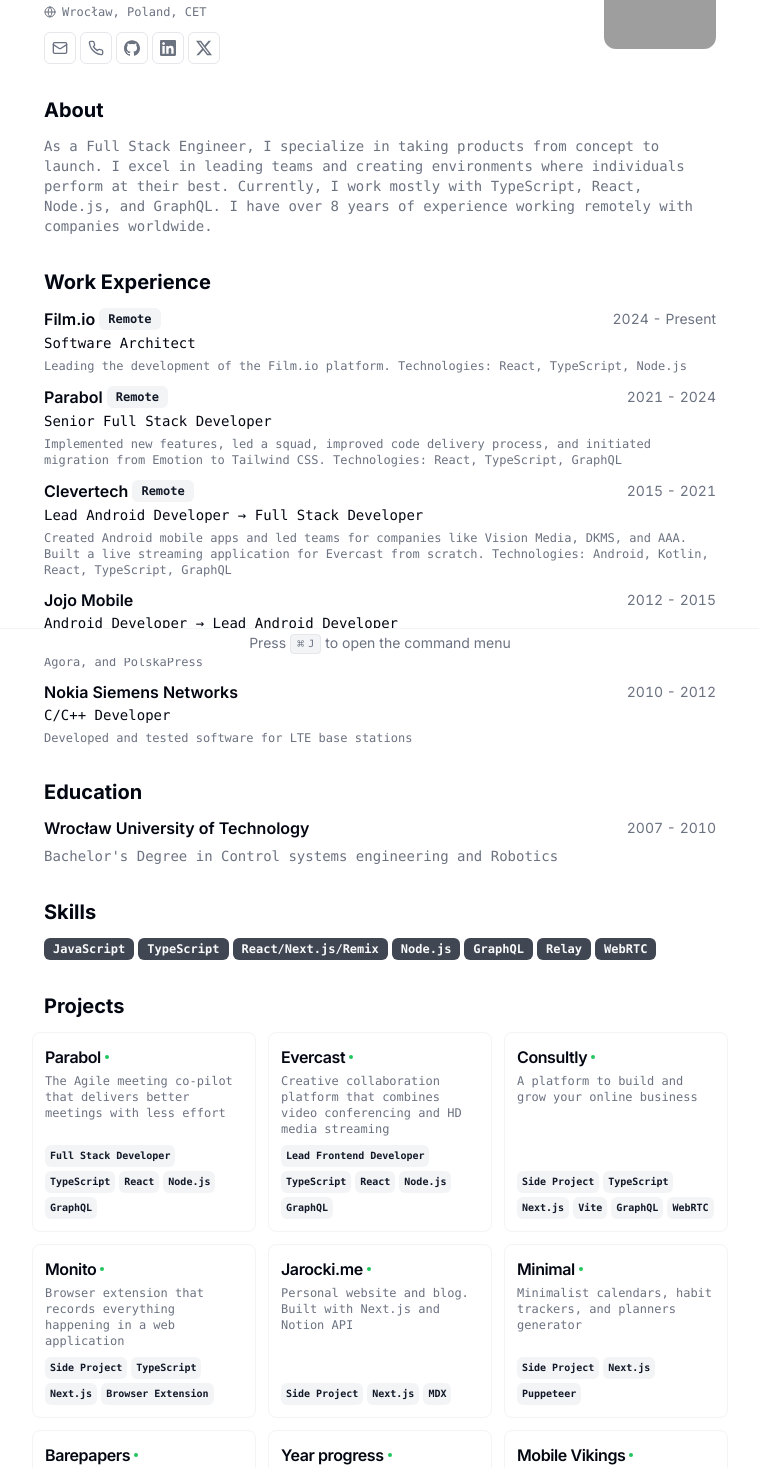
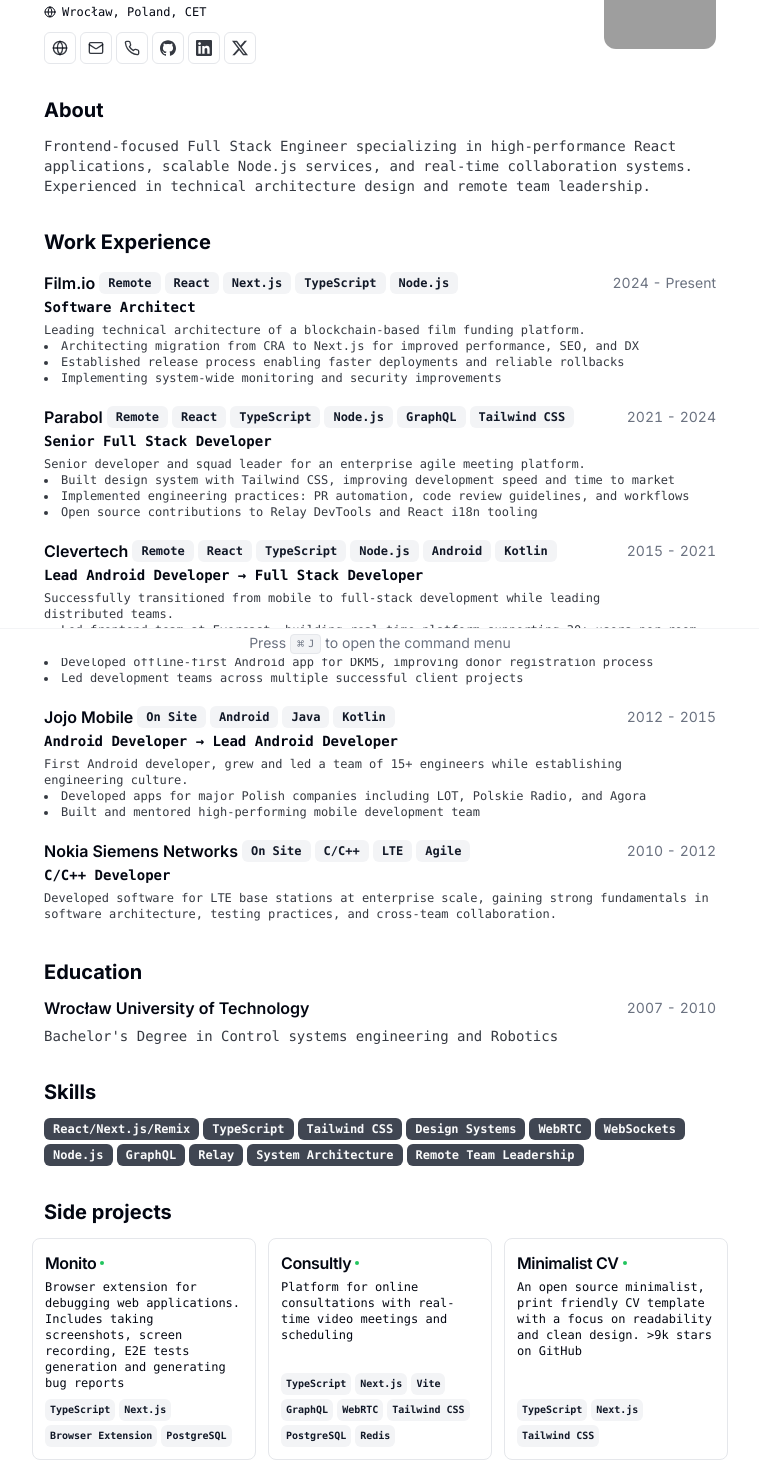
Before and after one commit to BartoszJarocki/cv, a Next.js app: page / in a window 1280 px wide. Shown: the part 142-1610 px from the top of the page, without its empty margins (260-1019 px from the left). Built offline with nearby package versions, Linux system fonts and the light colour scheme; grey boxes are pictures that could not be loaded.

Commit message:
Updated data

```diff
--- a/src/app/page.tsx
+++ b/src/app/page.tsx
@@ -10,21 +10,21 @@ import { RESUME_DATA } from "@/data/resume-data";
 import { ProjectCard } from "@/components/project-card";
 
 export const metadata: Metadata = {
-  title: `${RESUME_DATA.name} | ${RESUME_DATA.about}`,
-  description: RESUME_DATA.summary,
+  title: `${RESUME_DATA.name}`,
+  description: `${RESUME_DATA.about}`,
 };
 
 export default function Page() {
   return (
-    <main className="container relative mx-auto scroll-my-12 overflow-auto p-4 print:p-12 md:p-16">
+    <main className="container relative mx-auto scroll-my-12 overflow-auto p-4 print:p-11 md:p-16">
       <section className="mx-auto w-full max-w-2xl space-y-8 bg-white print:space-y-4">
         <div className="flex items-center justify-between">
           <div className="flex-1 space-y-1.5">
             <h1 className="text-2xl font-bold">{RESUME_DATA.name}</h1>
-            <p className="max-w-md text-pretty font-mono text-sm text-muted-foreground print:text-[12px]">
+            <p className="max-w-md text-pretty font-mono text-sm text-foreground/80 print:text-[12px]">
               {RESUME_DATA.about}
             </p>
-            <p className="max-w-md items-center text-pretty font-mono text-xs text-muted-foreground">
+            <p className="max-w-md items-center text-pretty font-mono text-xs text-foreground">
               <a
                 className="inline-flex gap-x-1.5 align-baseline leading-none hover:underline"
                 href={RESUME_DATA.locationLink}
@@ -34,7 +34,19 @@ export default function Page() {
                 {RESUME_DATA.location}
               </a>
             </p>
-            <div className="flex gap-x-1 pt-1 font-mono text-sm text-muted-foreground print:hidden">
+            <div className="flex gap-x-1 pt-1 font-mono text-sm text-foreground/80 print:hidden">
+              {RESUME_DATA.personalWebsiteUrl ? (
+                <Button
+                  className="size-8"
+                  variant="outline"
+                  size="icon"
+                  asChild
+                >
+                  <a href={RESUME_DATA.personalWebsiteUrl}>
+                    <GlobeIcon className="size-4" />
+                  </a>
+                </Button>
+              ) : null}
               {RESUME_DATA.contact.email ? (
                 <Button
                   className="size-8"
@@ -73,15 +85,28 @@ export default function Page() {
                 </Button>
               ))}
             </div>
-            <div className="hidden flex-col gap-x-1 font-mono text-sm text-muted-foreground print:flex print:text-[12px]">
-              {RESUME_DATA.contact.email ? (
-                <a href={`mailto:${RESUME_DATA.contact.email}`}>
-                  <span className="underline">{RESUME_DATA.contact.email}</span>
+            <div className="hidden gap-x-2 font-mono text-sm text-foreground/80 print:flex print:text-[12px]">
+              {RESUME_DATA.personalWebsiteUrl ? (
+                <a className="underline" href={RESUME_DATA.personalWebsiteUrl}>
+                  jarocki.me
                 </a>
               ) : null}
+              /
+              {RESUME_DATA.contact.email ? (
+                <a
+                  className="underline"
+                  href={`mailto:${RESUME_DATA.contact.email}`}
+                >
+                  {RESUME_DATA.contact.email}
+                </a>
+              ) : null}
+              /
               {RESUME_DATA.contact.tel ? (
-                <a href={`tel:${RESUME_DATA.contact.tel}`}>
-                  <span className="underline">{RESUME_DATA.contact.tel}</span>
+                <a
+                  className="underline"
+                  href={`tel:${RESUME_DATA.contact.tel}`}
+                >
+                  {RESUME_DATA.contact.tel}
                 </a>
               ) : null}
             </div>
@@ -94,7 +119,7 @@ export default function Page() {
         </div>
         <Section>
           <h2 className="text-xl font-bold">About</h2>
-          <p className="text-pretty font-mono text-sm text-muted-foreground print:text-[12px]">
+          <p className="text-pretty font-mono text-sm text-foreground/80 print:text-[12px]">
             {RESUME_DATA.summary}
           </p>
         </Section>
@@ -102,10 +127,10 @@ export default function Page() {
           <h2 className="text-xl font-bold">Work Experience</h2>
           {RESUME_DATA.work.map((work) => {
             return (
-              <Card key={work.company}>
-                <CardHeader>
+              <Card key={work.company} className="py-1">
+                <CardHeader className="print:space-y-1">
                   <div className="flex items-center justify-between gap-x-2 text-base">
-                    <h3 className="inline-flex items-center justify-center gap-x-1 font-semibold leading-none">
+                    <h3 className="inline-flex items-center justify-center gap-x-1 font-semibold leading-none print:text-sm">
                       <a className="hover:underline" href={work.link}>
                         {work.company}
                       </a>
@@ -114,7 +139,7 @@ export default function Page() {
                         {work.badges.map((badge) => (
                           <Badge
                             variant="secondary"
-                            className="align-middle text-xs print:text-[8px] print:leading-tight print:px-1 print:py-0.5"
+                            className="align-middle text-xs print:px-1 print:py-0.5 print:text-[8px] print:leading-tight"
                             key={badge}
                           >
                             {badge}
@@ -127,11 +152,11 @@ export default function Page() {
                     </div>
                   </div>
 
-                  <h4 className="font-mono text-sm leading-none print:text-[12px]">
+                  <h4 className="font-mono text-sm font-semibold leading-none print:text-[12px]">
                     {work.title}
                   </h4>
                 </CardHeader>
-                <CardContent className="mt-2 text-xs print:text-[10px]">
+                <CardContent className="mt-2 text-xs text-foreground/80 print:mt-1 print:text-[10px]">
                   {work.description}
                 </CardContent>
               </Card>
@@ -153,7 +178,7 @@ export default function Page() {
                     </div>
                   </div>
                 </CardHeader>
-                <CardContent className="mt-2 print:text-[12px]">
+                <CardContent className="mt-2 text-foreground/80 print:text-[12px]">
                   {education.degree}
                 </CardContent>
               </Card>
@@ -173,8 +198,8 @@ export default function Page() {
           </div>
         </Section>
 
-        <Section className="print-force-new-page scroll-mb-16">
-          <h2 className="text-xl font-bold">Projects</h2>
+        <Section className="print-force-new-page scroll-mb-16 print:space-y-4 print:pt-12">
+          <h2 className="text-xl font-bold">Side projects</h2>
           <div className="-mx-3 grid grid-cols-1 gap-3 print:grid-cols-3 print:gap-2 md:grid-cols-2 lg:grid-cols-3">
             {RESUME_DATA.projects.map((project) => {
               return (
--- a/src/components/project-card.tsx
+++ b/src/components/project-card.tsx
@@ -16,7 +16,7 @@ interface Props {
 
 export function ProjectCard({ title, description, tags, link }: Props) {
   return (
-    <Card className="flex flex-col overflow-hidden border border-muted p-3">
+    <Card className="flex flex-col overflow-hidden border p-3">
       <CardHeader className="">
         <div className="space-y-1">
           <CardTitle className="text-base">
--- a/src/components/ui/card.tsx
+++ b/src/components/ui/card.tsx
@@ -47,7 +47,7 @@ const CardDescription = React.forwardRef<
 >(({ className, ...props }, ref) => (
   <p
     ref={ref}
-    className={cn("text-sm text-muted-foreground", className)}
+    className={cn("text-sm text-foreground", className)}
     {...props}
   />
 ));
--- a/src/components/ui/section.tsx
+++ b/src/components/ui/section.tsx
@@ -6,7 +6,7 @@ export interface BadgeProps extends React.HTMLAttributes<HTMLDivElement> {}
 export function Section({ className, ...props }: BadgeProps) {
   return (
     <section
-      className={cn("flex min-h-0 flex-col gap-y-3", className)}
+      className={cn("flex min-h-0 flex-col gap-y-3 print:gap-y-1", className)}
       {...props}
     />
   );
--- a/src/data/resume-data.tsx
+++ b/src/data/resume-data.tsx
@@ -1,21 +1,10 @@
 import {
-  AmbitLogo,
-  BarepapersLogo,
-  BimLogo,
-  CDGOLogo,
   ClevertechLogo,
   ConsultlyLogo,
-  EvercastLogo,
-  Howdy,
-  JarockiMeLogo,
   JojoMobileLogo,
-  Minimal,
-  MobileVikingsLogo,
   MonitoLogo,
   NSNLogo,
   ParabolLogo,
-  TastyCloudLogo,
-  YearProgressLogo,
 } from "@/images/logos";
 import { GitHubIcon, LinkedInIcon, XIcon } from "@/components/icons";
 
@@ -26,8 +15,14 @@ export const RESUME_DATA = {
   locationLink: "https://www.google.com/maps/place/Wrocław",
   about:
     "Detail-oriented Full Stack Engineer dedicated to building high-quality products.",
-  summary:
-    "As a Full Stack Engineer, I specialize in taking products from concept to launch. I excel in leading teams and creating environments where individuals perform at their best. Currently, I work mostly with TypeScript, React, Node.js, and GraphQL. I have over 8 years of experience working remotely with companies worldwide.",
+  summary: (
+    <>
+      Frontend-focused Full Stack Engineer specializing in high-performance
+      React applications, scalable Node.js services, and real-time collaboration
+      systems. Experienced in technical architecture design and remote team
+      leadership.
+    </>
+  ),
   avatarUrl: "https://avatars.githubusercontent.com/u/1017620?v=4",
   personalWebsiteUrl: "https://jarocki.me",
   contact: {
@@ -63,113 +58,168 @@ export const RESUME_DATA = {
     {
       company: "Film.io",
       link: "https://film.io",
-      badges: ["Remote"],
+      badges: ["Remote", "React", "Next.js", "TypeScript", "Node.js"],
       title: "Software Architect",
       logo: ConsultlyLogo,
       start: "2024",
       end: null,
-      description:
-        "Leading the development of the Film.io platform. Technologies: React, TypeScript, Node.js",
+      description: (
+        <>
+          Leading technical architecture of a blockchain-based film funding
+          platform.
+          <ul className="list-inside list-disc">
+            <li>
+              Architecting migration from CRA to Next.js for improved
+              performance, SEO, and DX
+            </li>
+            <li>
+              Established release process enabling faster deployments and
+              reliable rollbacks
+            </li>
+            <li>
+              Implementing system-wide monitoring and security improvements
+            </li>
+          </ul>
+        </>
+      ),
     },
     {
       company: "Parabol",
       link: "https://parabol.co",
-      badges: ["Remote"],
+      badges: [
+        "Remote",
+        "React",
+        "TypeScript",
+        "Node.js",
+        "GraphQL",
+        "Tailwind CSS",
+      ],
       title: "Senior Full Stack Developer",
       logo: ParabolLogo,
       start: "2021",
       end: "2024",
-      description:
-        "Implemented new features, led a squad, improved code delivery process, and initiated migration from Emotion to Tailwind CSS. Technologies: React, TypeScript, GraphQL",
+      description: (
+        <>
+          Senior developer and squad leader for an enterprise agile meeting
+          platform.
+          <ul className="list-inside list-disc">
+            <li>
+              Built design system with Tailwind CSS, improving development speed
+              and time to market
+            </li>
+            <li>
+              Implemented engineering practices: PR automation, code review
+              guidelines, and workflows
+            </li>
+            <li>
+              Open source contributions to Relay DevTools and React i18n tooling
+            </li>
+          </ul>
+        </>
+      ),
     },
     {
       company: "Clevertech",
       link: "https://clevertech.biz",
-      badges: ["Remote"],
+      badges: ["Remote", "React", "TypeScript", "Node.js", "Android", "Kotlin"],
       title: "Lead Android Developer → Full Stack Developer",
       logo: ClevertechLogo,
       start: "2015",
       end: "2021",
-      description:
-        "Created Android mobile apps and led teams for companies like Vision Media, DKMS, and AAA. Built a live streaming application for Evercast from scratch. Technologies: Android, Kotlin, React, TypeScript, GraphQL",
+      description: (
+        <>
+          Successfully transitioned from mobile to full-stack development while
+          leading distributed teams.
+          <ul className="list-inside list-disc">
+            <li>
+              Led frontend team at Evercast, building real-time platform
+              supporting 30+ users per room with HD streaming and collaboration
+              tools
+            </li>
+            <li>
+              Developed offline-first Android app for DKMS, improving donor
+              registration process
+            </li>
+            <li>
+              Led development teams across multiple successful client projects
+            </li>
+          </ul>
+        </>
+      ),
     },
     {
       company: "Jojo Mobile",
       link: "https://bsgroup.eu/",
-      badges: [],
+      badges: ["On Site", "Android", "Java", "Kotlin"],
       title: "Android Developer → Lead Android Developer",
       logo: JojoMobileLogo,
       start: "2012",
       end: "2015",
-      description:
-        "Led the Android team and developed apps for major Polish companies like LOT, Polskie Radio, Agora, and PolskaPress",
+      description: (
+        <>
+          First Android developer, grew and led a team of 15+ engineers while
+          establishing engineering culture.
+          <ul className="list-inside list-disc">
+            <li>
+              Developed apps for major Polish companies including LOT, Polskie
+              Radio, and Agora
+            </li>
+            <li>Built and mentored high-performing mobile development team</li>
+          </ul>
+        </>
+      ),
     },
     {
       company: "Nokia Siemens Networks",
       link: "https://www.nokia.com",
-      badges: [],
+      badges: ["On Site", "C/C++", "LTE", "Agile"],
       title: "C/C++ Developer",
       logo: NSNLogo,
       start: "2010",
       end: "2012",
-      description: "Developed and tested software for LTE base stations",
+      description:
+        "Developed software for LTE base stations at enterprise scale, gaining strong fundamentals in software architecture, testing practices, and cross-team collaboration.",
     },
   ],
   skills: [
-    "JavaScript",
+    "React/Next.js/Remix",
     "TypeScript",
-    "React/Next.js/Remix",
+    "Tailwind CSS",
+    "Design Systems",
+    "WebRTC",
+    "WebSockets",
     "Node.js",
     "GraphQL",
     "Relay",
-    "WebRTC",
+    "System Architecture",
+    "Remote Team Leadership",
   ],
   projects: [
     {
-      title: "Parabol",
-      techStack: [
-        "Full Stack Developer",
-        "TypeScript",
-        "React",
-        "Node.js",
-        "GraphQL",
-      ],
+      title: "Monito",
+      techStack: ["TypeScript", "Next.js", "Browser Extension", "PostgreSQL"],
       description:
-        "The Agile meeting co-pilot that delivers better meetings with less effort",
-      logo: ParabolLogo,
+        "Browser extension for debugging web applications. Includes taking screenshots, screen recording, E2E tests generation and generating bug reports",
+      logo: MonitoLogo,
       link: {
-        label: "github.com",
-        href: "https://parabol.co/",
-      },
-    },
-    {
-      title: "Evercast",
-      techStack: [
-        "Lead Frontend Developer",
-        "TypeScript",
-        "React",
-        "Node.js",
-        "GraphQL",
-      ],
-      description:
-        "Creative collaboration platform that combines video conferencing and HD media streaming",
-      logo: EvercastLogo,
-      link: {
-        label: "evercast.us",
-        href: "https://www.evercast.us/",
+        label: "monito.dev",
+        href: "https://monito.dev/",
       },
     },
     {
       title: "Consultly",
       techStack: [
-        "Side Project",
         "TypeScript",
         "Next.js",
         "Vite",
         "GraphQL",
         "WebRTC",
+        "Tailwind CSS",
+        "PostgreSQL",
+        "Redis",
       ],
-      description: "A platform to build and grow your online business",
+      description:
+        "Platform for online consultations with real-time video meetings and scheduling",
       logo: ConsultlyLogo,
       link: {
         label: "consultly.com",
@@ -177,111 +227,15 @@ export const RESUME_DATA = {
       },
     },
     {
-      title: "Monito",
-      techStack: ["Side Project", "TypeScript", "Next.js", "Browser Extension"],
+      title: "Minimalist CV",
+      techStack: ["TypeScript", "Next.js", "Tailwind CSS"],
       description:
-        "Browser extension that records everything happening in a web application",
+        "An open source minimalist, print friendly CV template with a focus on readability and clean design. >9k stars on GitHub",
       logo: MonitoLogo,
       link: {
-        label: "monito.dev",
-        href: "https://monito.dev/",
+        label: "Minimalist CV",
+        href: "https://github.com/BartoszJarocki/cv",
       },
-    },
-    {
-      title: "Jarocki.me",
-      techStack: ["Side Project", "Next.js", "MDX"],
-      description:
-        "Personal website and blog. Built with Next.js and Notion API",
-      logo: JarockiMeLogo,
-      link: {
-        label: "github.com",
-        href: "https://jarocki.me/",
-      },
-    },
-    {
-      title: "Minimal",
-      techStack: ["Side Project", "Next.js", "Puppeteer"],
-      description:
-        "Minimalist calendars, habit trackers, and planners generator",
-      logo: Minimal,
-      link: {
-        label: "useminimal.com",
-        href: "https://useminimal.com/",
-      },
-    },
-    {
-      title: "Barepapers",
-      techStack: ["Side Project", "Next.js", "Puppeteer"],
-      description:
-        "Generates beautiful wallpapers using random shapes and gradients",
-      logo: BarepapersLogo,
-      link: {
-        label: "barepapers.com",
-        href: "https://barepapers.com/",
-      },
-    },
-    {
-      title: "Year progress",
-      techStack: ["Side Project", "TypeScript", "Next.js"],
-      description: "Tracks current year progress and displays a countdown",
-      logo: YearProgressLogo,
-      link: {
-        label: "getyearprogress.com",
-        href: "https://getyearprogress.com/",
-      },
-    },
-    {
-      title: "Mobile Vikings",
-      techStack: ["Lead Android Developer", "Android", "Kotlin"],
-      description:
-        "Android application for leading virtual mobile operator in Poland",
-      logo: MobileVikingsLogo,
-      link: {
-        label: "mobilevikings.pl",
-        href: "https://mobilevikings.pl/",
-      },
-    },
-    {
-      title: "Howdy",
-      techStack: ["Lead Android Developer", "Android", "Kotlin"],
-      description: "Howdy is a place for joining communities you care about",
-      logo: Howdy,
-      link: {
-        label: "play.google.com",
-        href: "https://howdy.co/",
-      },
-    },
-    {
-      title: "Tastycloud",
-      techStack: ["Lead Android Developer", "Android", "Kotlin"],
-      description:
-        "Android application for managing and displaying restaurant menus in kiosk mode",
-      logo: TastyCloudLogo,
-      link: {
-        label: "tastycloud.fr",
-        href: "https://www.tastycloud.fr/",
-      },
-    },
-    {
-      title: "Ambit",
-      techStack: ["Lead Android Developer", "Android", "Kotlin"],
-      description:
-        "Android application that helps with sharing your contact details",
-      logo: AmbitLogo,
-    },
-    {
-      title: "Bim",
-      techStack: ["Lead Android Developer", "Android", "Kotlin"],
-      description:
-        "Android application that helps with booking a table in a restaurants",
-      logo: BimLogo,
-    },
-    {
-      title: "Canal Digital GO",
-      techStack: ["Lead Android Developer", "Android", "Kotlin"],
-      description:
-        "Video streaming mobile application for Canal Digital subscribers",
-      logo: CDGOLogo,
     },
   ],
 } as const;
```
